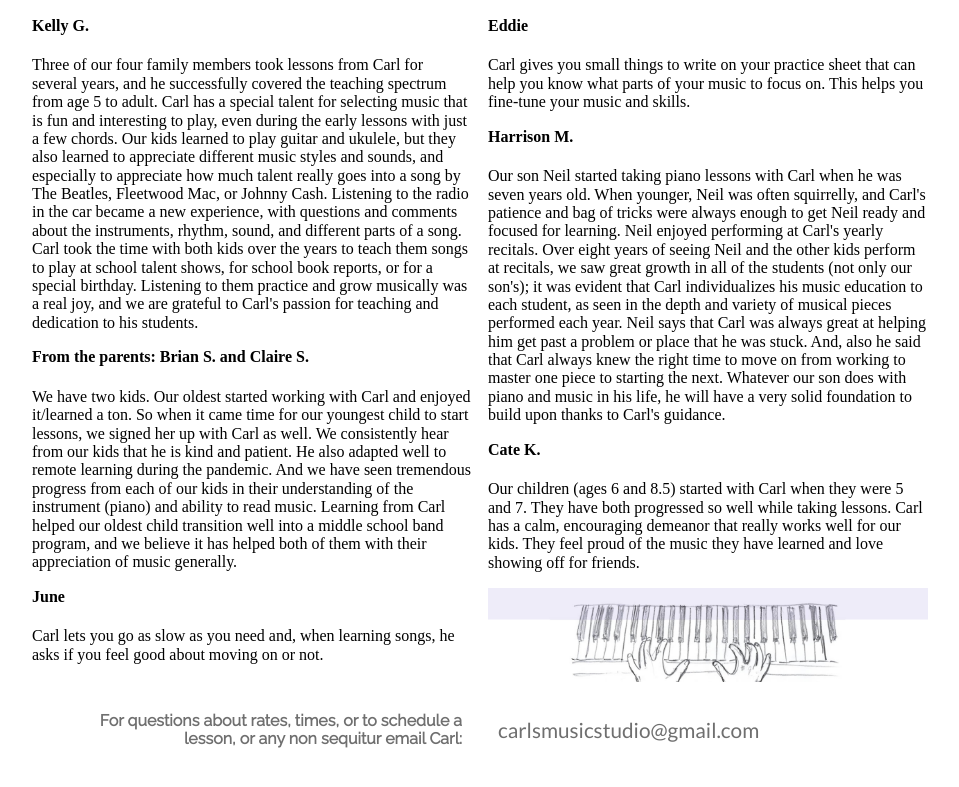
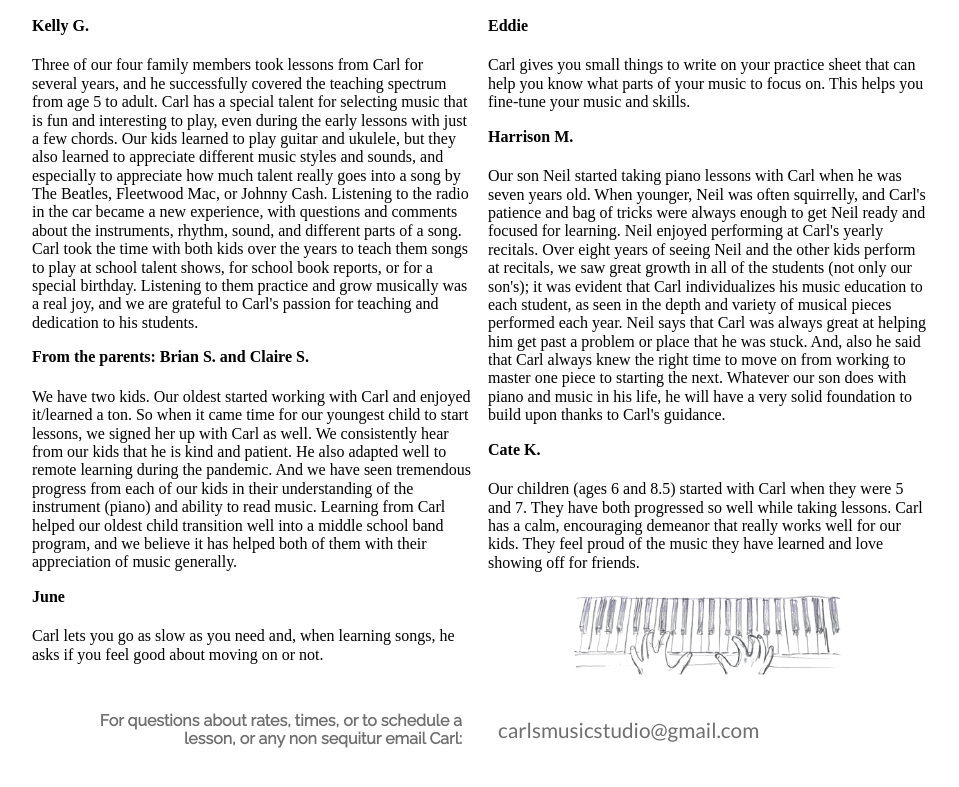
Before and after one commit to lrac2012/lrac2012.github.io, a plain HTML site: page testimonials.html in a window 1280 px wide. Shown: the part 482-1269 px from the top of the page, without its empty margins (160-1119 px from the left). Drawn offline with nearby package versions, Linux system fonts and the light colour scheme.

Commit message:
transparent piano-hands.

```diff
--- a/testimonials.html
+++ b/testimonials.html
@@ -114,7 +114,7 @@
 	  have learned and love showing off for friends.
 	</p>
 
-	<img src="/img/piano-fingers.png" style="width:100%">
+	<img src="/img/hands.png" style="width:100%">
 
       </section>
       <section class="teacher-contact">
```
Also changed, not shown: img/hands.png (added).
